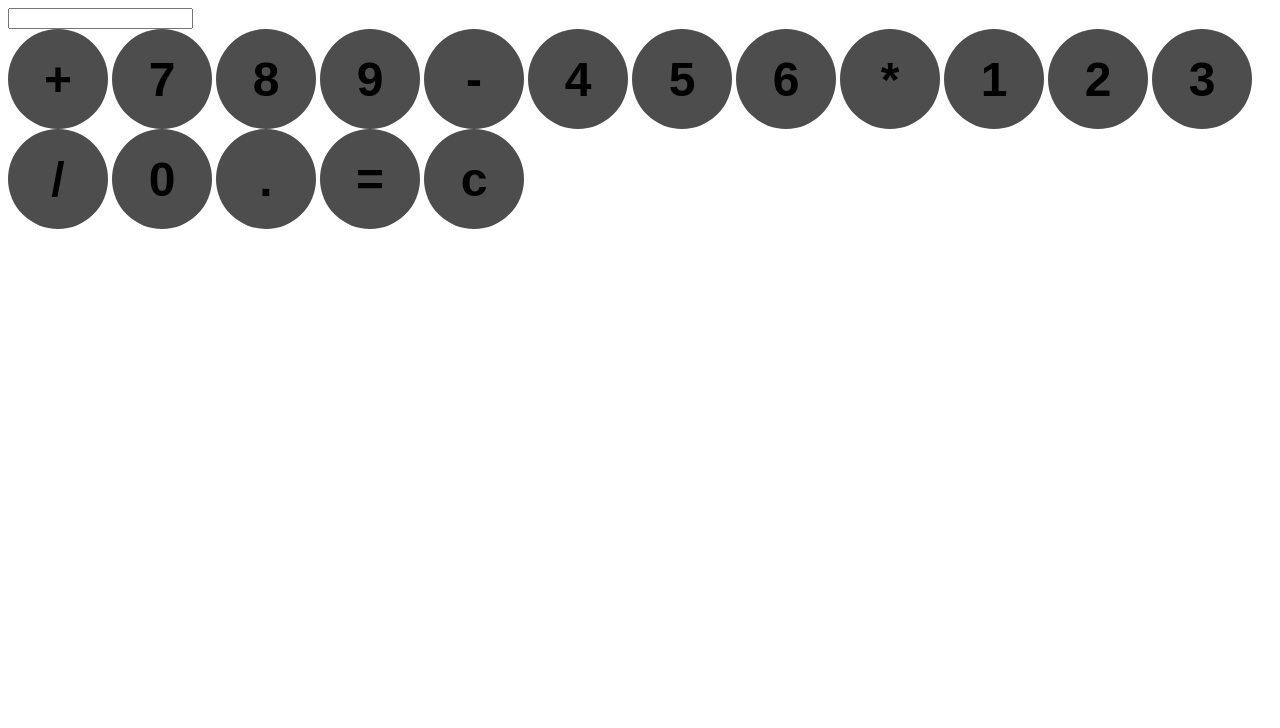
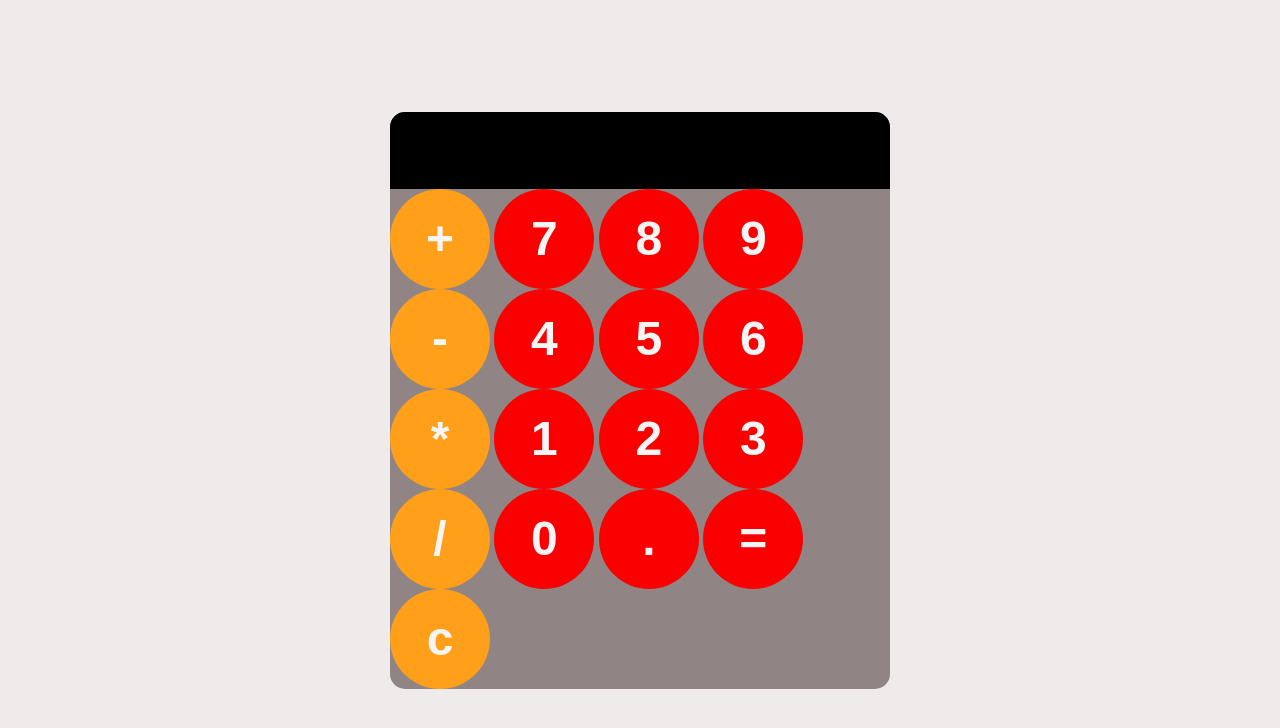
Before and after one commit to 684244150/LAB-2-Calculator-in-HTML-CSS-and-JavaScript, a plain HTML site: page LAB 2/index.html in a window 1280 px wide. Drawn offline with Linux system fonts and the light colour scheme.

Commit message:
Update styles.css

```diff
--- a/LAB 2/styles.css
+++ b/LAB 2/styles.css
@@ -1,17 +1,60 @@
+body {
+margin: 0;
+display: flex;
+justify-content: center;
+align-items: center;
+height: 100vh;
+background-color: hsl(0, 14%, 93%);
+}
+
+#calculator {
+font-family: Arial, sans-serif;
+background-color: hsl(0, 5%, 54%);
+border-radius: 15px;
+max-width: 500px;
+overflow: hidden;
+}
+
+#display {
+width: 100%;
+padding: 20px;
+font-size: 2rem;
+text-align: left;
+border: none;
+background-color: hsl(0, 0%, 0%);
+color: white;
+}
+
+#key {
+display: grid;
+grid-template-columns: repeat(4, 1fr);
+gap: 10px;
+padding: 25px;
+}
+
 button{
     width: 100px;
     height: 100px;
     border-radius: 50px;
     border: none;
-    background-color: hsl(0, 0%, 30%);
-    colos: white;
+    background-color: hsl(0, 100%, 49%);
+    color: whitesmoke;
     font-size: 3rem;
     font-weight: bold;
     cursor: pointer;
 }
-button:hover{
-    background-color: hsl(273, 55%, 34%);
-}
-button:active{
-    background-color: hsl(0, 85%, 49%);
-}
+        button:hover{
+            background-color: hsl(291, 62%, 52%);
+        }
+        button:active{
+            background-color: hsl(0, 100%, 16%);
+        }
+        .operator-btn{
+            background-color: hsl(35, 100%, 55%);
+        }
+        .operator-btn:hover{
+            background-color: hsl(180, 80%, 66%);
+        }
+        .operator-btn:active{
+            background-color: hsl(252, 59%, 57%);
+        }
```
